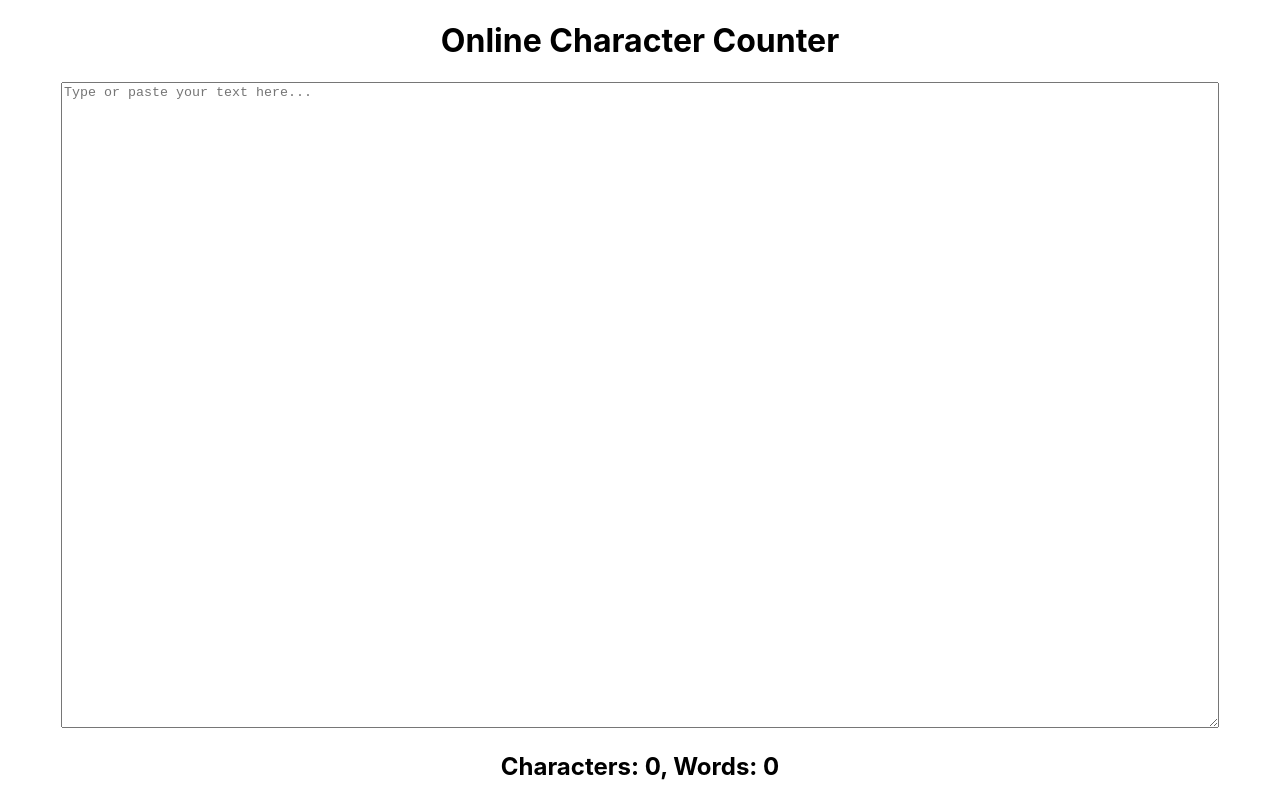
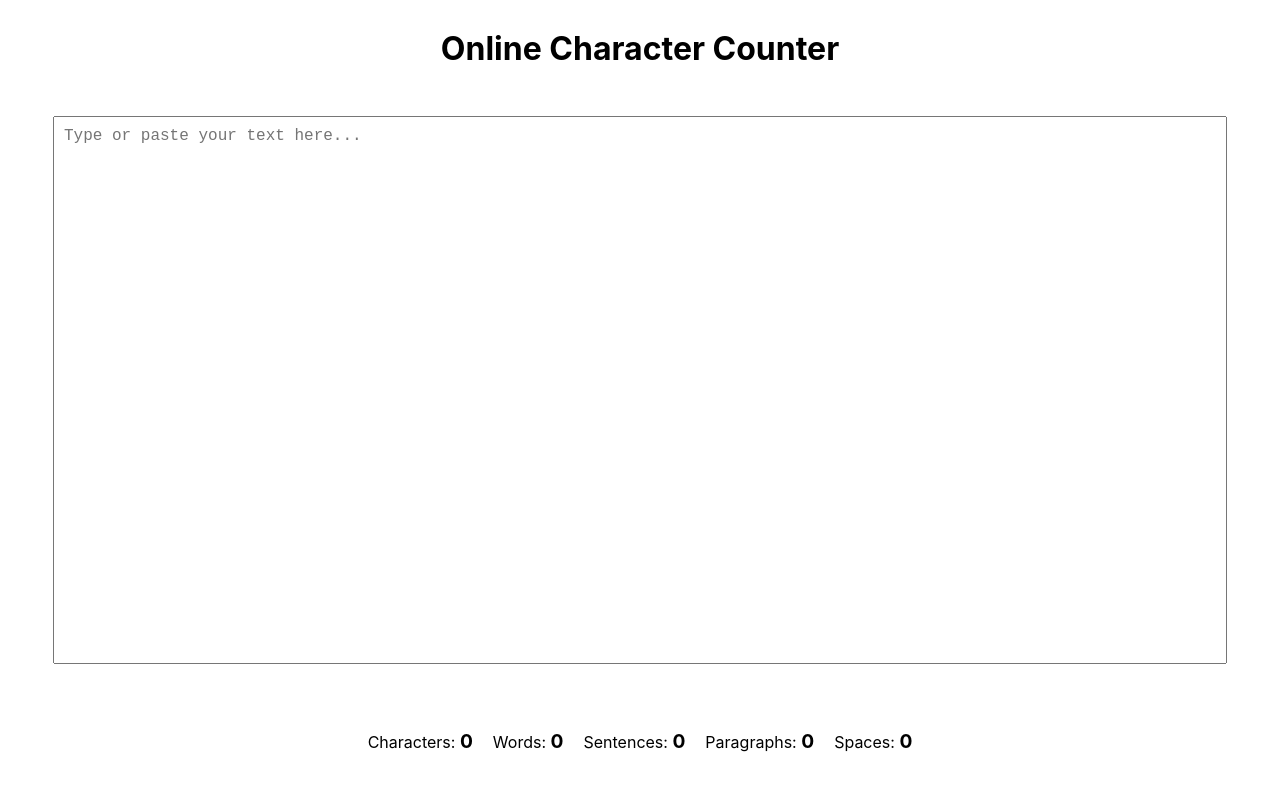
Before and after one commit to avi-watwani/character-counter, a React (Create React App) app: page / in a window 1280 px wide. Built offline with nearby package versions, Linux system fonts and the light colour scheme; the HTML template or start-up script is replaced by a standard one.

Commit message:
Refactor App component layout and enhance text area styling; add sentence, paragraph, and space counters

```diff
--- a/src/App.js
+++ b/src/App.js
@@ -6,19 +6,35 @@ function App() {
 
   const charCount = text.length;
   const wordCount = text.trim() ? text.trim().split(/\s+/).length : 0;
+  const sentenceCount = text.split(/[.!?]+/).filter(Boolean).length;
+  const paragraphCount = text.split(/\n+/).filter(Boolean).length;
+  const spaceCount = (text.match(/\s/g) || []).length;
 
   return (
-    <div className="App">
+    <div className="App" style={{ display: 'flex', flexDirection: 'column', height: '100vh' }}>
+      {/* Heading Section */}
+      <header style={{ flex: '1', display: 'flex', alignItems: 'center', justifyContent: 'center' }}>
         <h1>Online Character Counter</h1>
+      </header>
 
+      {/* Text Area Section */}
+      <main style={{ flex: '6', display: 'flex', alignItems: 'center', justifyContent: 'center' }}>
         <textarea
           value={text}
-        style={{ width: '90vw', height: '80vh' }}
           onChange={(e) => setText(e.target.value)}
           placeholder="Type or paste your text here..."
+          style={{ width: '90%', height: '90%', resize: 'none', padding: '10px', fontSize: '16px' }}
         ></textarea>
+      </main>
 
-      <h2>Characters: {charCount}, Words: {wordCount}</h2>
+      {/* Counters Section */}
+      <footer style={{ flex: '1', display: 'flex', flexDirection: 'row', alignItems: 'center', justifyContent: 'center', gap: '20px', padding: '10px' }}>
+        <p>Characters: <span style={{ fontWeight: 'bold', fontSize: '1.2em' }}>{charCount}</span></p>
+        <p>Words: <span style={{ fontWeight: 'bold', fontSize: '1.2em' }}>{wordCount}</span></p>
+        <p>Sentences: <span style={{ fontWeight: 'bold', fontSize: '1.2em' }}>{sentenceCount}</span></p>
+        <p>Paragraphs: <span style={{ fontWeight: 'bold', fontSize: '1.2em' }}>{paragraphCount}</span></p>
+        <p>Spaces: <span style={{ fontWeight: 'bold', fontSize: '1.2em' }}>{spaceCount}</span></p>
+      </footer>
     </div>
   );
 }
```
Lines whose indentation alone changed are shown as unchanged.
